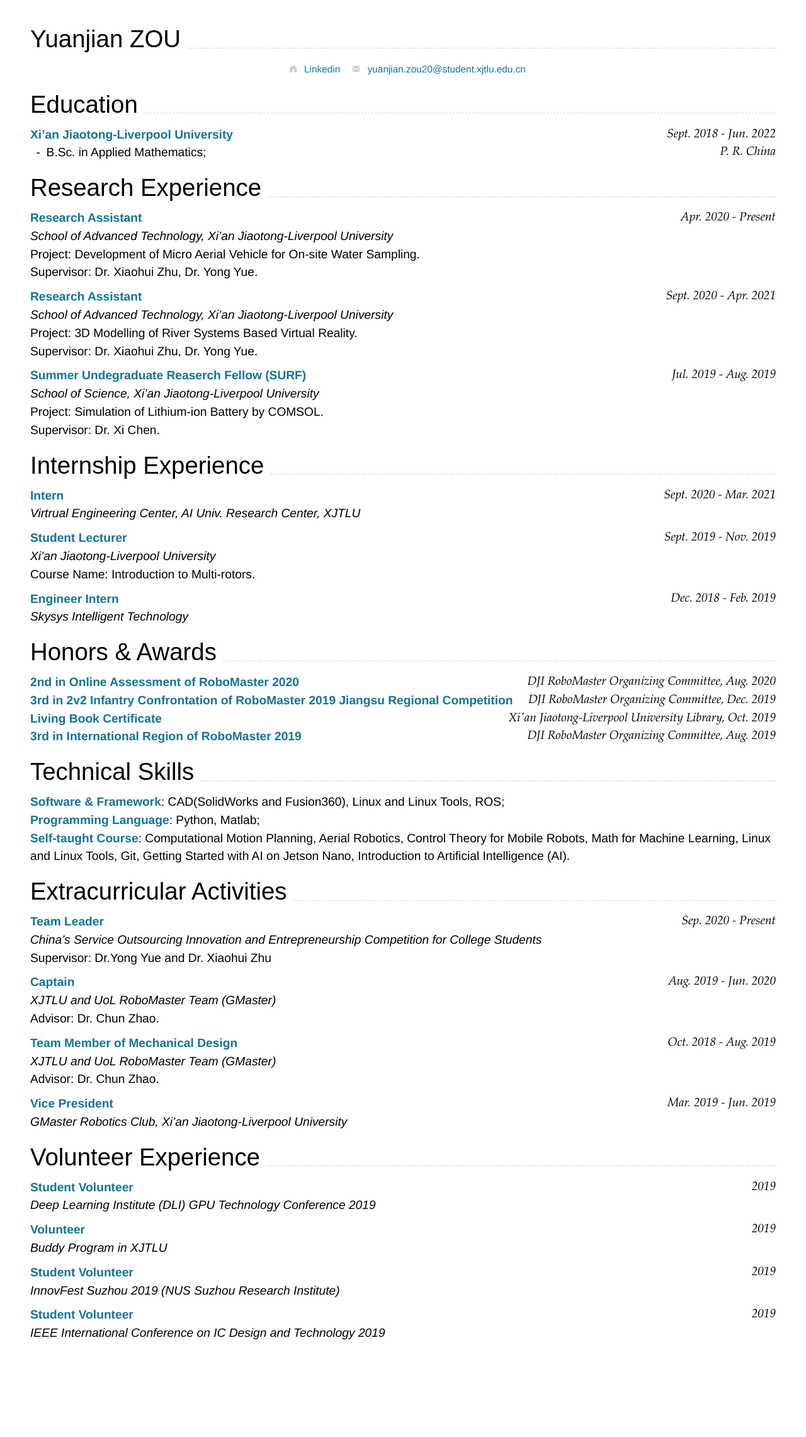
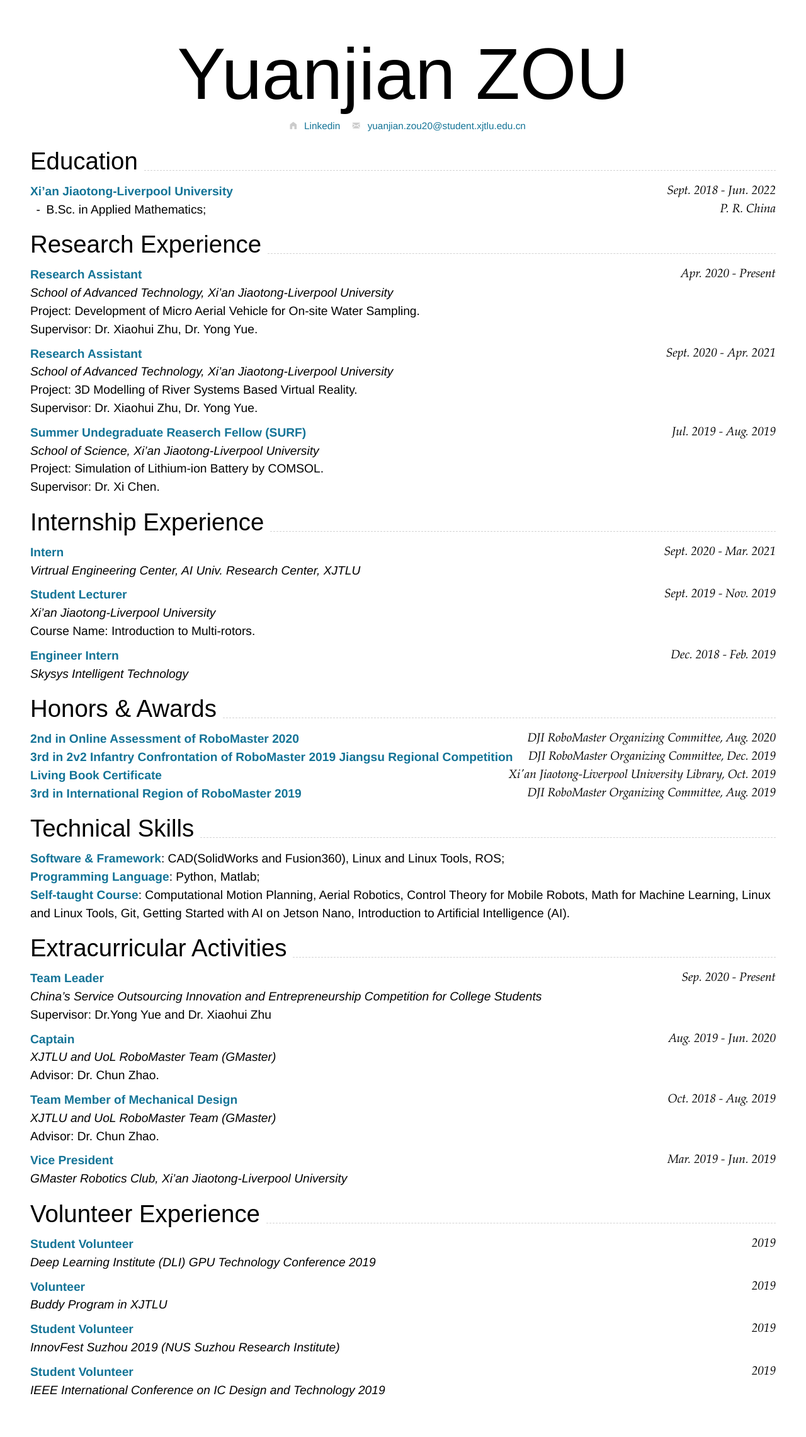
Before and after one commit to yuanjianzou/cv, a Jekyll site: the page built from index.md, in a window 1280 px wide. Shown: the whole page at 63% size. Built offline with Jekyll 4.4.1, drawn with Linux system fonts in a browser that asks for light colours; nearby versions of some CDN libraries; before the commit the page ends 2191 px from its top, so only the background shows below that.

```diff
--- a/index.md
+++ b/index.md
@@ -8,7 +8,7 @@ homepage:
   url: https://www.linkedin.com/in/yuanjianzou/
   text: Linkedin
 ---
-## Yuanjian ZOU
+# Yuanjian ZOU
 <!--
 include contact information from the front matter
 Supported arguments:
```
